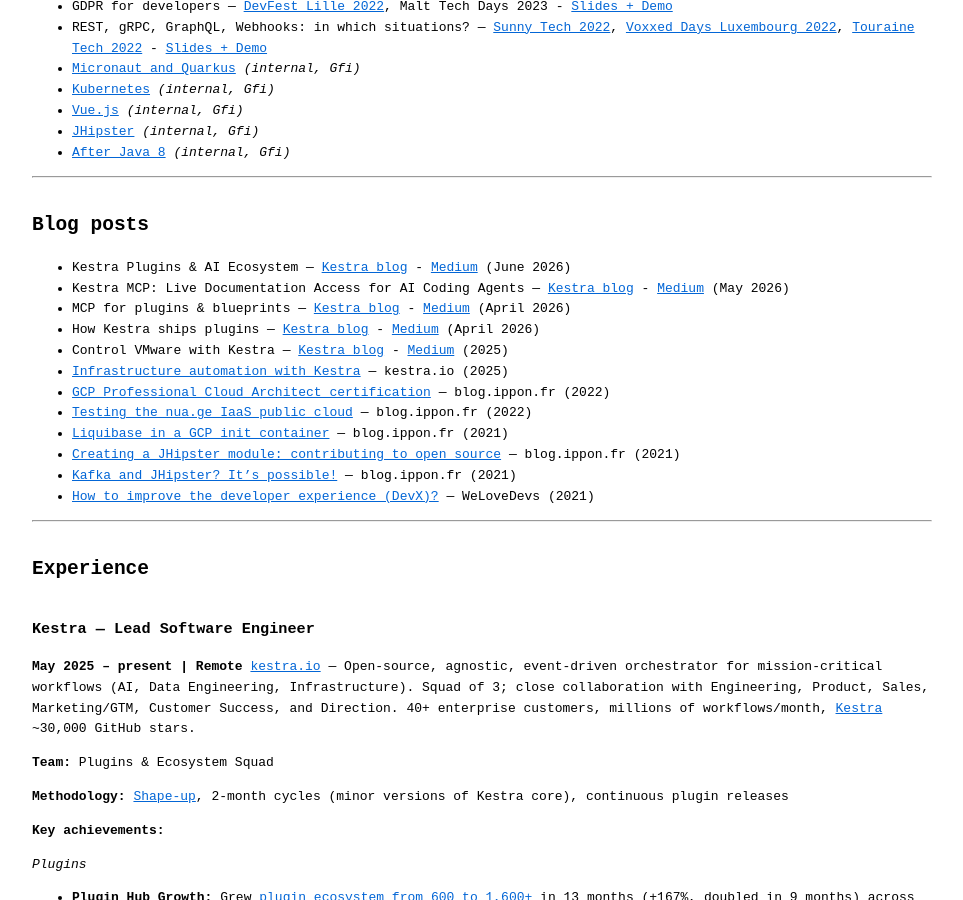
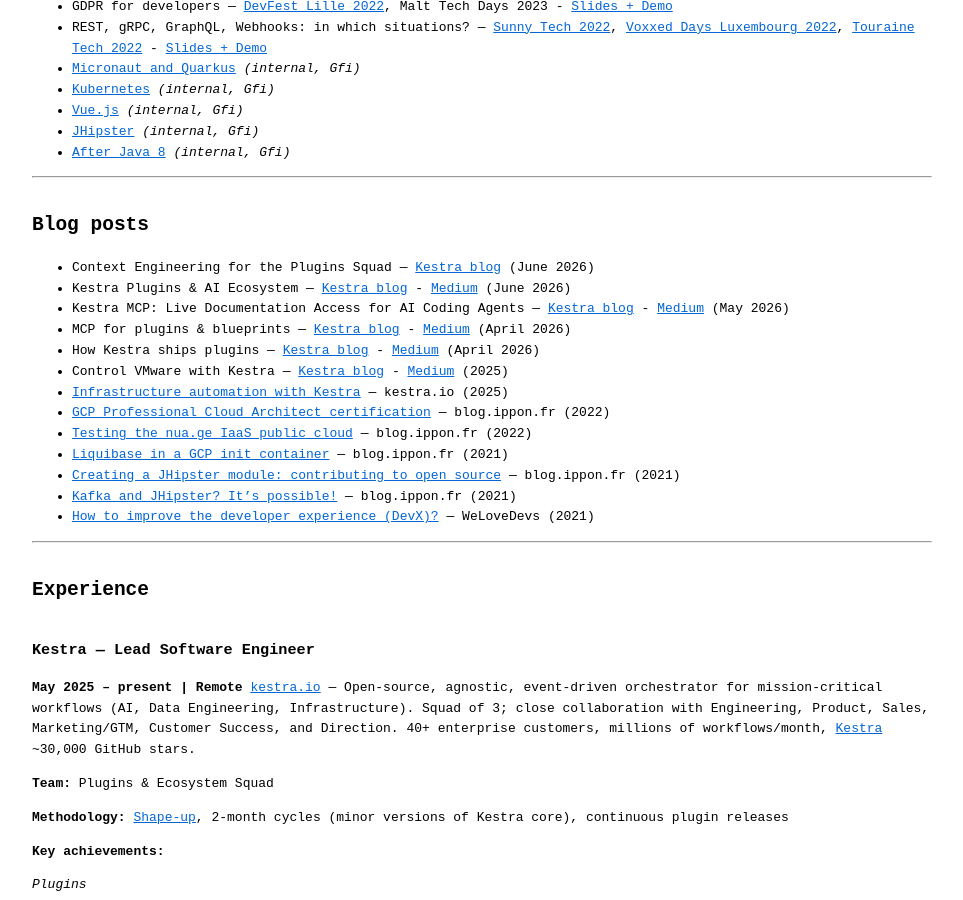
Before and after one commit to fdelbrayelle/fdelbrayelle.github.io, a Jekyll site: the page built from cv.md, in a window 1280 px wide and 900 px high, scrolled down 936 px. Shown: the whole window, without its empty margins (158-1121 px from the left). Built offline with Jekyll 4.4.1, drawn with Linux system fonts in a browser that asks for light colours.

Commit message:
feat(blog): add Context Engineering for the Plugins Squad article

```diff
--- a/_config.yml
+++ b/_config.yml
@@ -93,6 +93,7 @@
 
   <strong>Blog posts I have written:</strong>
 
+  - Context Engineering for the Plugins Squad — [Kestra blog](https://kestra.io/blogs/context-engineering-plugins-squad) (June 2026)
   - Kestra Plugins & AI Ecosystem — [Kestra blog](https://kestra.io/blogs/kestra-plugins-ai-ecosystem) - [Medium](https://medium.com/kestra-engineering/from-llm-providers-to-vector-databases-67fb359fadfc) (June 2026)
   - Kestra MCP: Live Documentation Access for AI Coding Agents — [Kestra blog](https://kestra.io/blogs/kestra-mcp-docs) - [Medium](https://medium.com/kestra-engineering/kestra-mcp-live-documentation-access-for-ai-coding-agents-f355105eaed2) (May 2026)
   - MCP for plugins & blueprints — [Kestra blog](https://kestra.io/blogs/2026-04-30-kestra-mcp-plugins-blueprints) - [Medium](https://medium.com/kestra-engineering/kestra-mcp-a-live-plugin-and-blueprint-catalog-for-ai-coding-agents-4afdc7e77e1f) (April 2026)
--- a/_data/fr_site.yml
+++ b/_data/fr_site.yml
@@ -41,6 +41,7 @@
 
   <strong>Les articles de blog que j'ai écrits :</strong>
 
+  - Ingénierie du contexte pour la squad Plugins — [Kestra blog](https://kestra.io/blogs/context-engineering-plugins-squad) (juin 2026)
   - Plugins Kestra & écosystème IA — [Kestra blog](https://kestra.io/blogs/kestra-plugins-ai-ecosystem) - [Medium](https://medium.com/kestra-engineering/from-llm-providers-to-vector-databases-67fb359fadfc) (juin 2026)
   - Kestra MCP : accès en direct à la documentation pour les agents IA de codage — [Kestra blog](https://kestra.io/blogs/kestra-mcp-docs) - [Medium](https://medium.com/kestra-engineering/kestra-mcp-live-documentation-access-for-ai-coding-agents-f355105eaed2) (mai 2026)
   - MCP pour plugins & blueprints — [Kestra blog](https://kestra.io/blogs/2026-04-30-kestra-mcp-plugins-blueprints) - [Medium](https://medium.com/kestra-engineering/kestra-mcp-a-live-plugin-and-blueprint-catalog-for-ai-coding-agents-4afdc7e77e1f) (avril 2026)
--- a/cv.md
+++ b/cv.md
@@ -54,6 +54,7 @@
 
 ## Blog posts
 
+- Context Engineering for the Plugins Squad — [Kestra blog](https://kestra.io/blogs/context-engineering-plugins-squad) (June 2026)
 - Kestra Plugins & AI Ecosystem — [Kestra blog](https://kestra.io/blogs/kestra-plugins-ai-ecosystem) - [Medium](https://medium.com/kestra-engineering/from-llm-providers-to-vector-databases-67fb359fadfc) (June 2026)
 - Kestra MCP: Live Documentation Access for AI Coding Agents — [Kestra blog](https://kestra.io/blogs/kestra-mcp-docs) - [Medium](https://medium.com/kestra-engineering/kestra-mcp-live-documentation-access-for-ai-coding-agents-f355105eaed2) (May 2026)
 - MCP for plugins & blueprints — [Kestra blog](https://kestra.io/blogs/2026-04-30-kestra-mcp-plugins-blueprints) - [Medium](https://medium.com/kestra-engineering/kestra-mcp-a-live-plugin-and-blueprint-catalog-for-ai-coding-agents-4afdc7e77e1f) (April 2026)
```
Also changed, not shown: fr/cv.md (+1 -0 lines).
